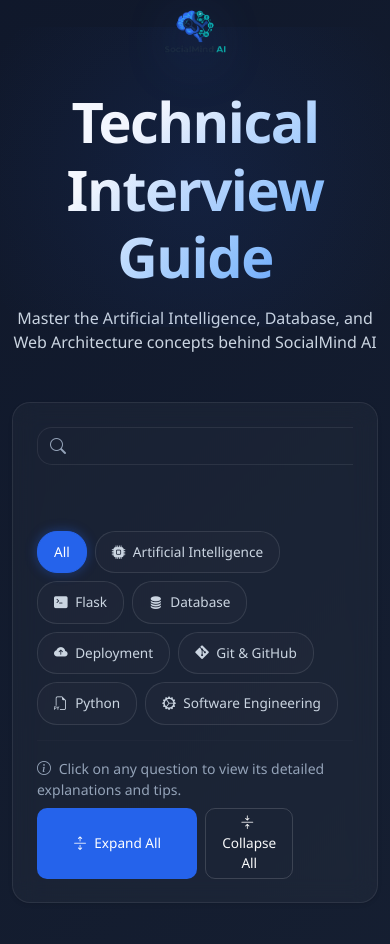
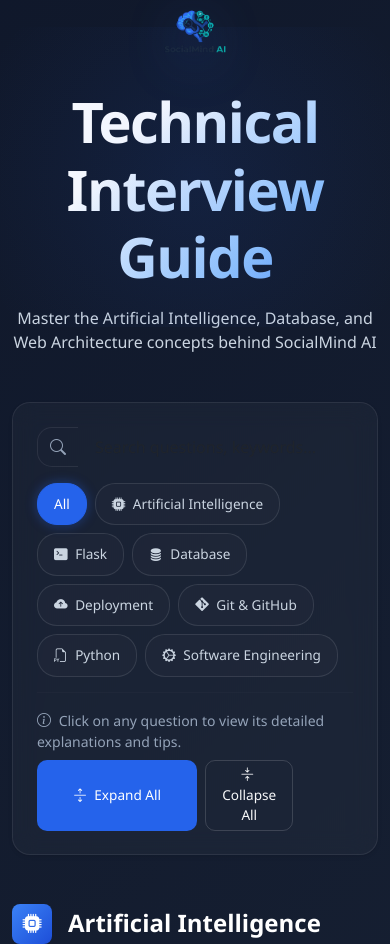
Before and after one commit to VihitRaval/SocialMind-AI, a Flask app: page /interview-guide in a window 390 px wide; the page is wider, and only the part inside the window is pictured. Shown: the part 214-1158 px from the top of that part. Run offline with Flask 3, Linux system fonts and the light colour scheme; parts of the project's set-up code (start-up, migrations or seed data) failed here and were passed over.

Commit message:
fix: prevent search-input-group stacking on mobile viewports

```diff
--- a/static/css/style.css
+++ b/static/css/style.css
@@ -976,3 +976,17 @@ body {
 .category-section-wrapper {
     scroll-margin-top: 100px;
 }
+
+/* Prevent search-input-group from stacking on mobile */
+@media(max-width:768px) {
+    .search-input-group {
+        flex-direction: row !important;
+    }
+    .search-input-group .form-control {
+        margin-bottom: 0 !important;
+        border-radius: 0 15px 15px 0 !important;
+    }
+    .search-input-group .input-group-text {
+        border-radius: 15px 0 0 15px !important;
+    }
+}
```
